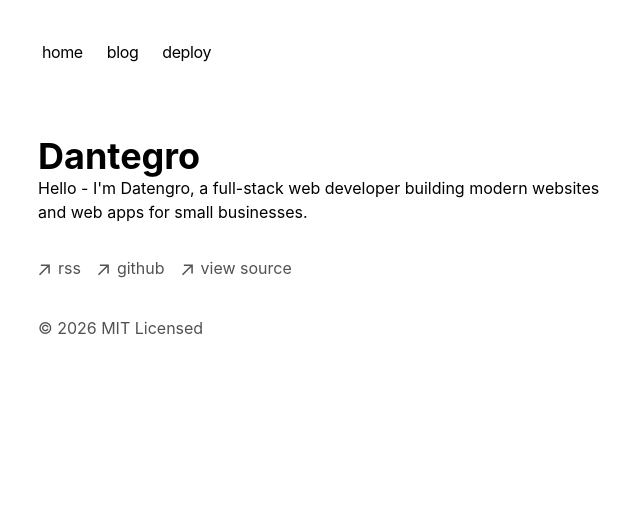
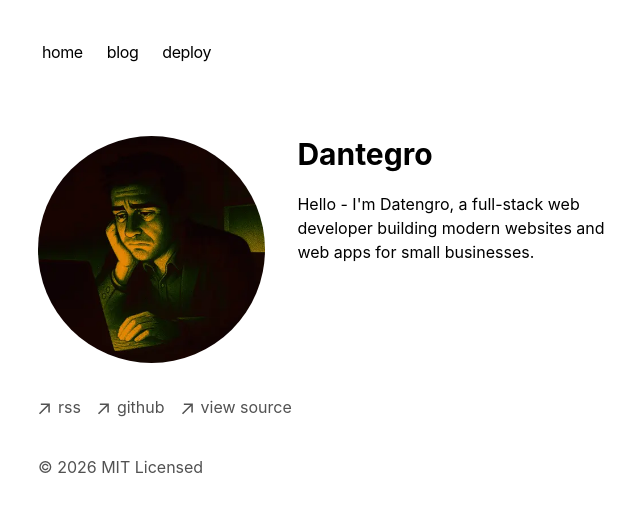
Before and after one commit to Dantegro/portfolio, a Next.js app: page / in a window 1280 px wide. Shown: the top 512 px of the page, without its empty margins (314-954 px from the left). Built offline with nearby package versions, Linux system fonts and the light colour scheme.

Commit message:
Add hero flex layout with profie image

```diff
--- a/app/components/hero.tsx
+++ b/app/components/hero.tsx
@@ -1,9 +1,19 @@
+import Image from "next/image";
+
 export default function Hero() {
     return (
         <section>
-            <h1 className="text-4xl font-bold">Dantegro</h1>
-            <p>Hello - I'm Datengro, a full-stack web developer building modern websites and web apps for small businesses.
-            </p>
+            <div className="flex gap-8">
+                <div>
+                    <Image className="rounded-full" src="/images/profile-picture.webp" alt="Profile Picture" width={600} height={600} />
+                </div>
+                <div>
+                    <h1 className="text-3xl font-bold">Dantegro</h1>
+                    <p className="mt-5">Hello - I'm Datengro, a full-stack web developer building modern websites and web apps for small businesses.
+                    </p>
+                </div>
+            </div>
+
         </section>
     )
 }
--- a/app/global.css
+++ b/app/global.css
@@ -3,19 +3,6 @@
 ::selection {
   background-color: #47a3f3;
   color: #fefefe;
-}
-
-@media (prefers-color-scheme: dark) {
-  :root {
-    --sh-class: #4c97f8;
-    --sh-identifier: white;
-    --sh-keyword: #f47067;
-    --sh-string: #0fa295;
-  }
-
-  html {
-    color-scheme: dark;
-  }
 }
 
 html {
```
Also changed, not shown: public/images/profile-picture.webp (added).
